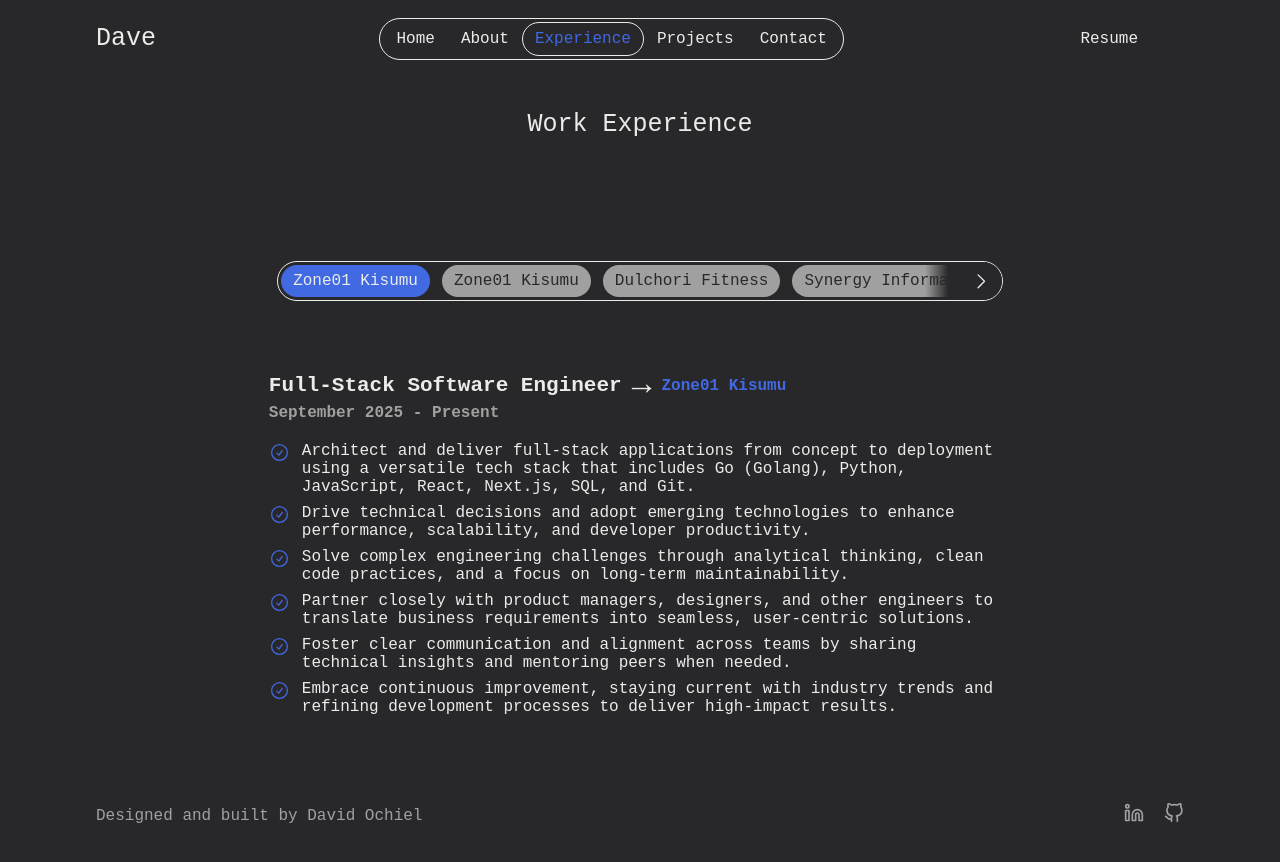
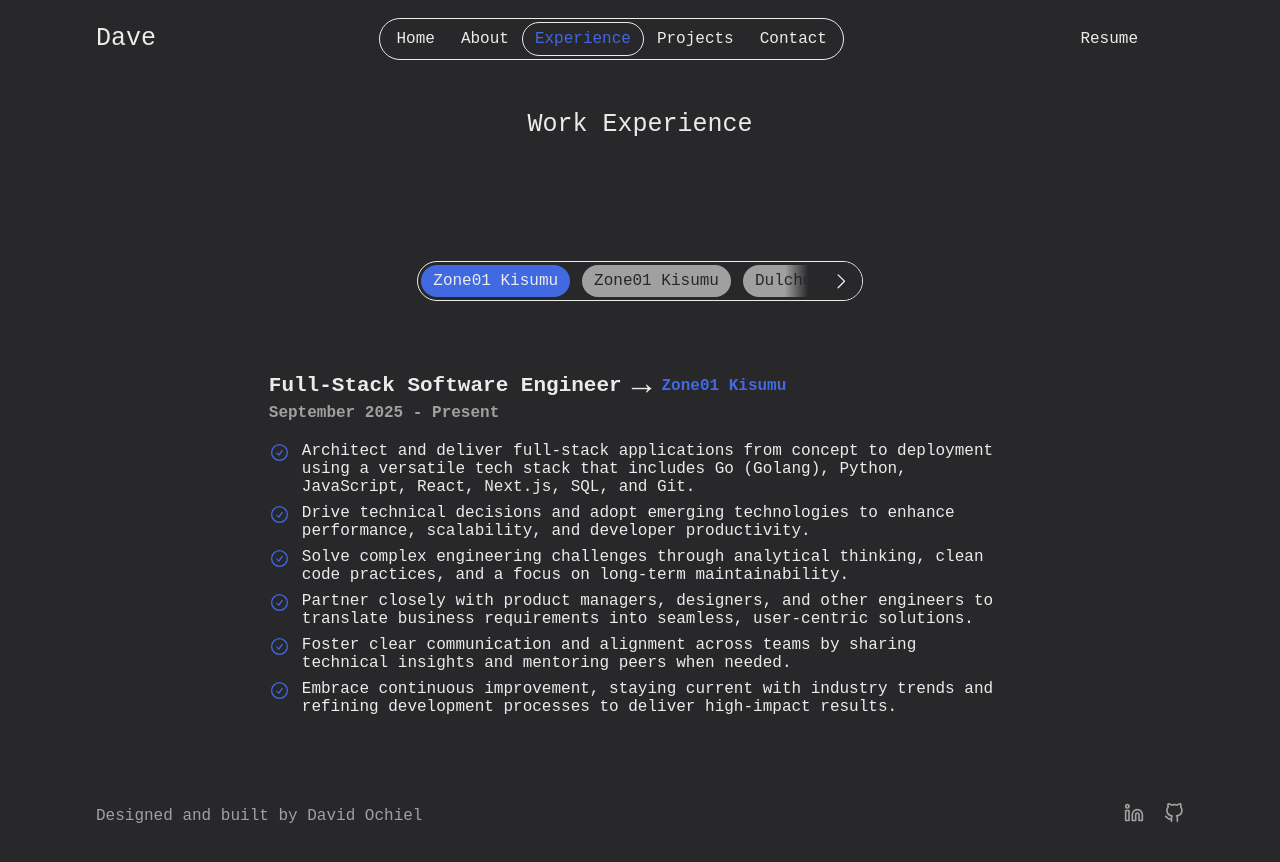
Before and after one commit to nguonodave/v2-ng, a React (Vite) app: page /experience in a window 1280 px wide. Shown: the top 862 px of the page. Built offline with nearby package versions, Linux system fonts and the light colour scheme.

Commit message:
refactor(style): reduce experience slider to 60%

```diff
--- a/src/index.css
+++ b/src/index.css
@@ -387,7 +387,7 @@ body {
 .slider {
     /* background-color: white; */
     position: relative;
-    max-width: 100%;
+    max-width: 60%;
     overflow: hidden;
     border: var(--primary-border);
     border-radius: 33px;
```
